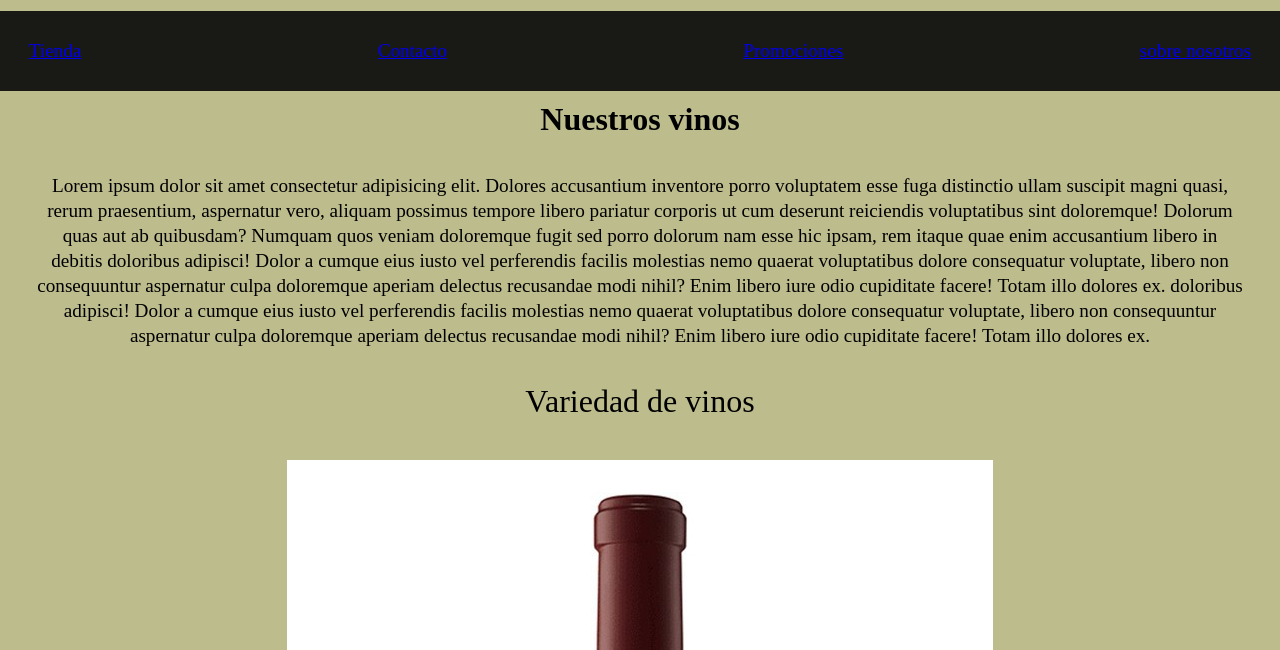
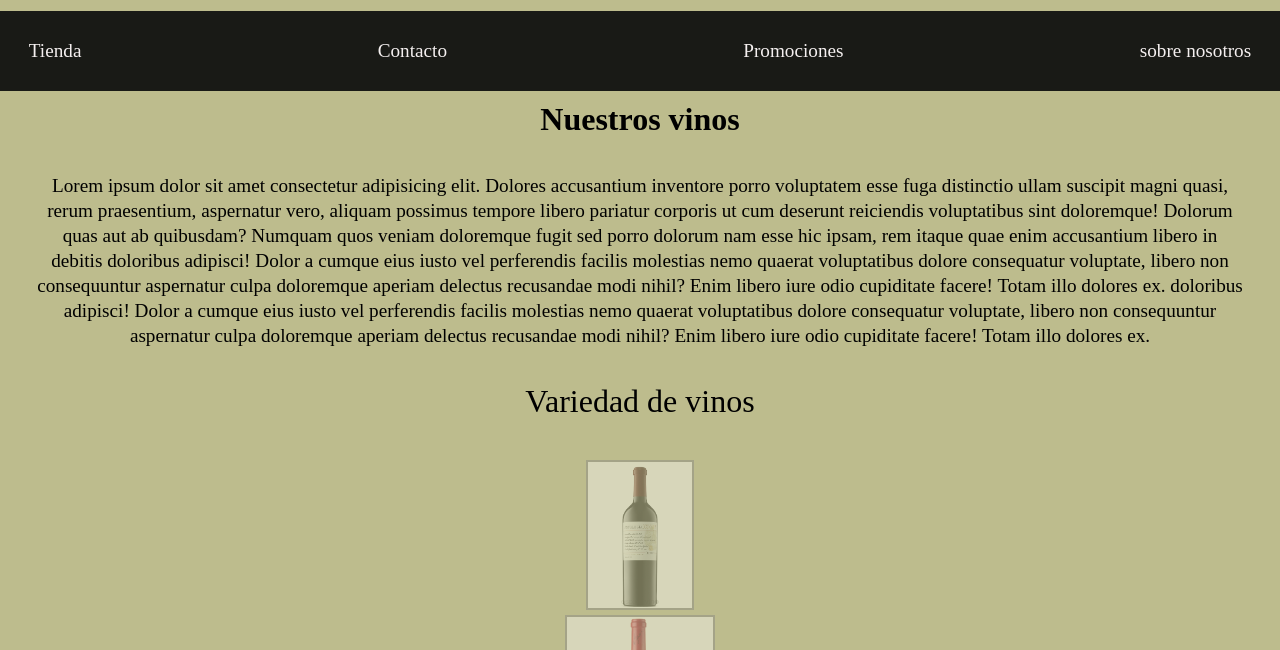
Before and after one commit to fmaffi/Aplicando-Git-y-GitHub, a plain HTML site: page tienda.html in a window 1280 px wide. Shown: the part 302-952 px from the top of the page. Drawn offline with Linux system fonts and the light colour scheme.

Commit message:
agregue animaciones y transcisiones

```diff
--- a/estilos.css
+++ b/estilos.css
@@ -60,6 +60,23 @@ li{
     list-style: none;
     margin: 1.5rem;
     font-family:  'Alegreya SC', serif; ;
+
+}
+li a{
+    text-decoration: none;
+    display:inline-block ;
+    color: rgb(245, 240, 240);
+    transition: all 1s ease;
+
+}
+
+
+
+li a:hover{
+    color: aliceblue;
+    transform: scale(1.5,1.5) ;
+
+
 
 }
 
@@ -161,7 +178,20 @@ li{
 
     height: 150px;
 }
+.zucc{
 
+    height: 150px;
+    opacity: .4;
+    border: 2px double grey;
+    transition: all 1s ease;
+}
+
+.zucc:hover{
+
+    opacity: 1;
+    border: white solid 2px;
+    transform: scale(1.3,1.3) ;
+}
 
 
 
```
